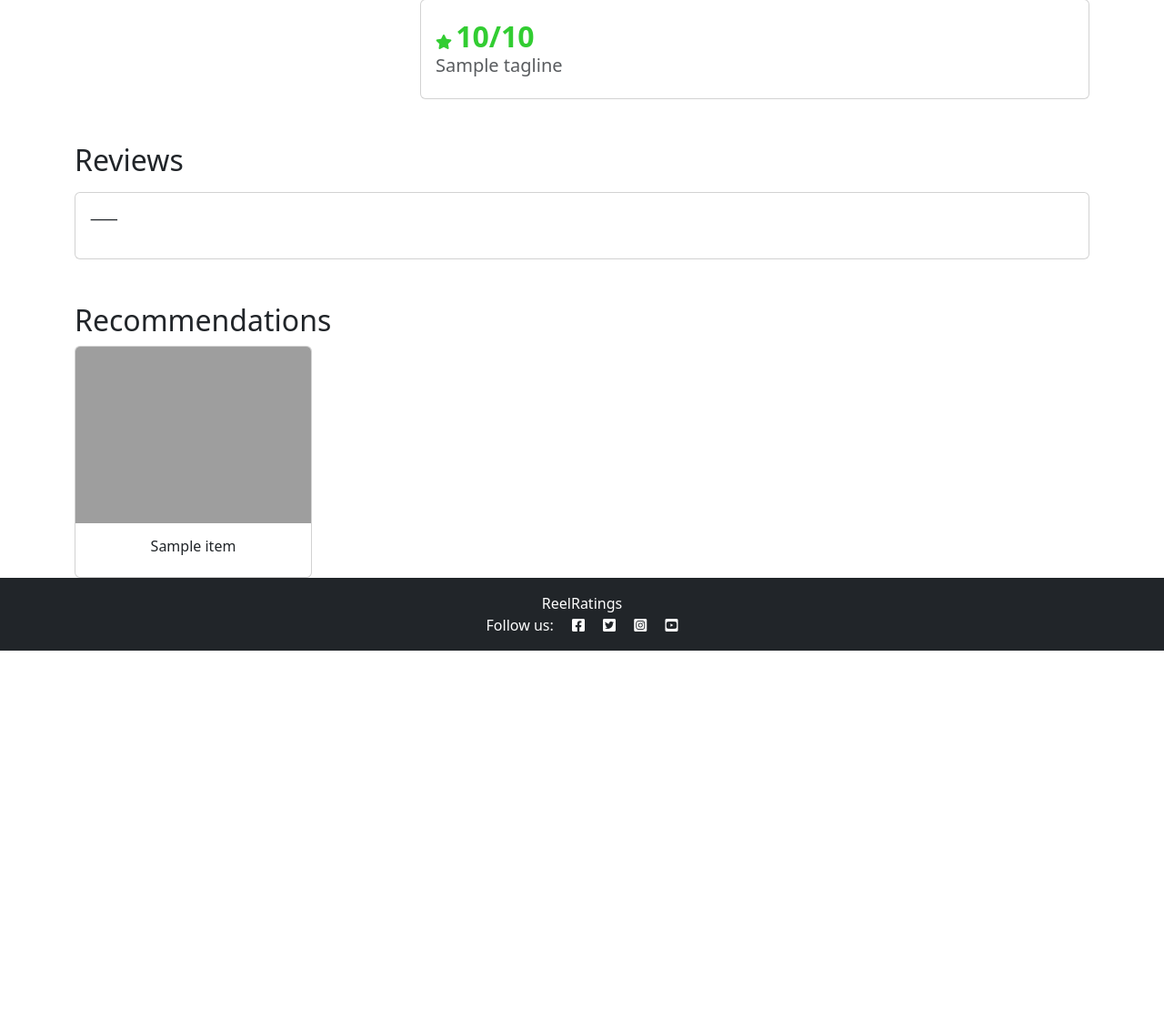
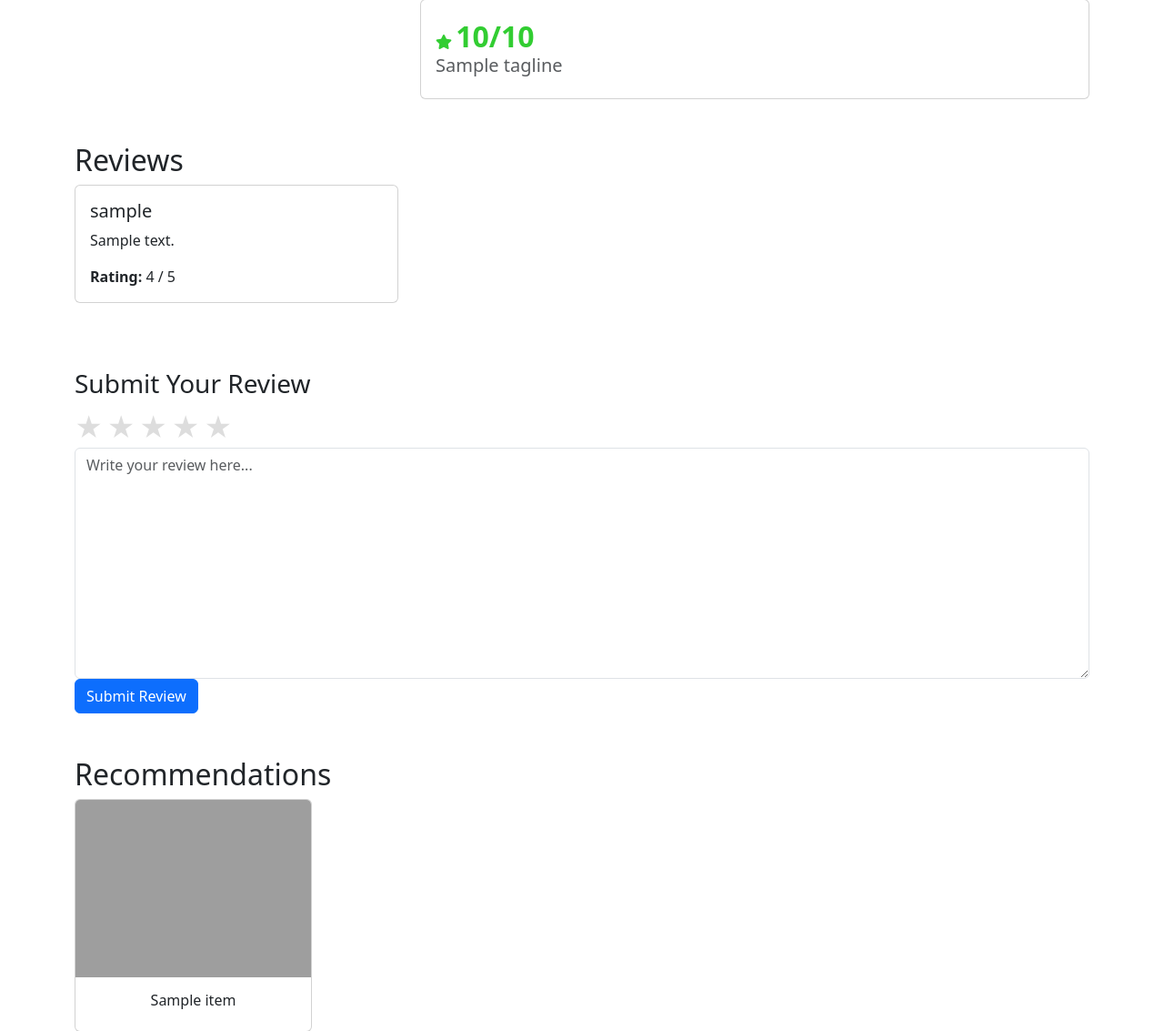
Before and after one commit to desireealexia/ReelRatings, a Django app: page /tv-show/1/ in a window 1280 px wide. Shown: the part 489-1622 px from the top of the page at 91% size. Before the commit the page ends 1204 px from the top, so only its background shows below. Run offline with Django 5.2, Linux system fonts and the light colour scheme; tables that the repository leaves empty hold one stand-in row (values such as "Sample post"); a database or web service that is not in the repository returns one stand-in record (values such as "Sample title"); data that the repository does not hold is empty; grey boxes are pictures that could not be loaded.

Commit message:
Added review form and star rating feature to movie and TV show detail pages with interactive CSS and JavaScript

```diff
--- /dev/null
+++ b/movies/forms.py
@@ -0,0 +1,17 @@
+from django import forms
+from .models import Review
+
+class ReviewForm(forms.ModelForm):
+    class Meta:
+        model = Review
+        fields = ['rating', 'review_text']
+
+    rating = forms.IntegerField(
+        min_value=1,
+        max_value=5,
+        widget=forms.NumberInput(attrs={'class': 'form-control', 'placeholder': 'Rating (1-5)'}),
+    )
+
+    review_text = forms.CharField(
+        widget=forms.Textarea(attrs={'class': 'form-control', 'placeholder': 'Write your review here...'}),
+    )
--- a/movies/models.py
+++ b/movies/models.py
@@ -15,15 +15,22 @@ class User(models.Model):
 
 class Review(models.Model):
     review_id = models.AutoField(primary_key=True)
-    user = models.ForeignKey('User', on_delete=models.CASCADE)
+    user = models.ForeignKey(User, on_delete=models.CASCADE)
     movie_id = models.IntegerField(null=True, blank=True)
     tv_show_id = models.IntegerField(null=True, blank=True)
+    movie_title = models.CharField(max_length=255, null=True, blank=True)
+    tv_show_title = models.CharField(max_length=255, null=True, blank=True)
     rating = models.IntegerField(validators=[MinValueValidator(1), MaxValueValidator(5)])
     review_text = models.TextField()
     created_at = models.DateTimeField(auto_now_add=True)
 
     def __str__(self):
-        return f"Review by {self.user.username} for Movie ID {self.movie_id or 'N/A'}"
+        if self.movie_id:
+            return f"Review by {self.user.username} for '{self.movie_title}'"
+        elif self.tv_show_id:
+            return f"Review by {self.user.username} for '{self.tv_show_title}'"
+        else:
+            return f"Review by {self.user.username}"
 
 class Watchlist(models.Model):
     watchlist_id = models.AutoField(primary_key=True)
--- a/movies/templates/movies/tv_show_detail.html
+++ b/movies/templates/movies/tv_show_detail.html
@@ -1,4 +1,6 @@
 {% extends 'base.html' %}
+
+{% load static %}
 
 {% block title %}{{ show.name }} | TV Show Details{% endblock %}
 
@@ -118,8 +120,9 @@
             <!-- Individual Review Card -->
             <div class="card">
                 <div class="card-body">
-                        <h5 class="card-title">{{ review.author }}</h5>
-                        <p class="card-text">{{ review.content }}</p>
+                    <h5 class="card-title">{{ review.user.username }}</h5>
+                            <p class="card-text">{{ review.review_text }}</p>
+                            <p class="card-text"><strong>Rating:</strong> {{ review.rating }} / 5</p>
                 </div>
             </div>
         </div>
@@ -128,10 +131,36 @@
 {% else %}
     <div class="card mt-3">
         <div class="card-body">
-                <p>⸺</p>
+            <p>No reviews yet.</p>
         </div>
     </div>
 {% endif %}
+
+<!-- Review Form -->
+<h3 class="mt-5">Submit Your Review</h3>
+<form method="POST" action="{% url 'tv_show_detail' show.id %}">
+    {% csrf_token %}
+    <!-- Rating stars -->
+    <div class="star-rating">
+        <input type="radio" id="star5" name="rating" value="5" />
+        <label for="star5" class="star">&#9733;</label>
+        <input type="radio" id="star4" name="rating" value="4" />
+        <label for="star4" class="star">&#9733;</label>
+        <input type="radio" id="star3" name="rating" value="3" />
+        <label for="star3" class="star">&#9733;</label>
+        <input type="radio" id="star2" name="rating" value="2" />
+        <label for="star2" class="star">&#9733;</label>
+        <input type="radio" id="star1" name="rating" value="1" />
+        <label for="star1" class="star">&#9733;</label>
+    </div>
+
+    <br>
+
+    <!-- Review text area -->
+    {{ form.review_text }}
+
+    <button type="submit" class="btn btn-primary">Submit Review</button>
+</form>
 
     <!-- Recommendations -->
     <h2 class="mt-5">Recommendations</h2>
--- a/movies/views.py
+++ b/movies/views.py
@@ -1,10 +1,15 @@
+from django.conf import settings
+from django.conf.urls.static import static
 from django.core.paginator import Paginator
-from django.shortcuts import render
+from django.shortcuts import render, redirect
 from django.views import View
-from django.http import HttpResponse
-from django.conf import settings
-import requests
+from .models import Review
+from .forms import ReviewForm
 from .utils import get_tmdb_data
+
+urlpatterns = [
+    # Your app URLs
+] + static(settings.STATIC_URL, document_root=settings.STATIC_ROOT)
 
 # Create your views here.
 class HomePageView(View):
@@ -45,10 +50,52 @@ class MovieDetailView(View):
         recommendations = get_tmdb_data(f"movie/{movie_id}/recommendations", {'language': 'en-US'})
 
         recommendations_list = recommendations.get('results', [])
-        return render(request, 'movies/movie_detail.html', {
+
+        # Fetch user reviews for this movie
+        reviews = Review.objects.filter(movie_id=movie_id)
+
+        # Prepare the review form
+        form = ReviewForm()
+
+        context = {
             'movie': movie,
-            'recommendations': recommendations_list
-        })
+            'reviews': reviews,
+            'recommendations': recommendations_list,
+            'form': form,
+        }
+
+        return render(request, 'movies/movie_detail.html', context)
+
+    def post(self, request, movie_id):
+        # Ensure the user is logged in
+        if not request.user.is_authenticated:
+            return redirect('login')  # Redirect to login if user is not authenticated
+
+        # Fetch movie details from TMDb API
+        movie_data = get_tmdb_data(f'movie/{movie_id}', {'language': 'en-US'})
+        movie_title = movie_data.get('title', '')
+
+        # Process the review form submission
+        form = ReviewForm(request.POST)
+        if form.is_valid():
+            review = form.save(commit=False)
+            review.user = request.user  # Associate the review with the logged-in user
+            review.movie_id = movie_id
+            review.movie_title = movie_title
+            review.save()  # Save the review
+
+            # Redirect to the same movie detail page after saving the review
+            return redirect('movie_detail', movie_id=movie_id)
+
+        # In case of an invalid form, re-render the page with the form
+        context = {
+            'movie': movie_data,
+            'reviews': Review.objects.filter(movie_id=movie_id),
+            'recommendations': get_tmdb_data(f"movie/{movie_id}/recommendations", {'language': 'en-US'}).get('results', []),
+            'form': form,
+        }
+
+        return render(request, 'movies/movie_detail.html', context)
 
 class TVShowDetailView(View):
     def get(self, request, series_id):
@@ -58,10 +105,52 @@ class TVShowDetailView(View):
         recommendations = get_tmdb_data(f"tv/{series_id}/recommendations", {'language': 'en-US'})
 
         recommendations_list = recommendations.get('results', [])
-        return render(request, 'movies/tv_show_detail.html', {
+
+         # Fetch user reviews for this TV show
+        reviews = Review.objects.filter(tv_show_id=series_id)
+
+        # Prepare the review form
+        form = ReviewForm()
+
+        context = {
             'show': show,
-            'recommendations': recommendations_list
-        })
+            'reviews': reviews,
+            'recommendations': recommendations_list,
+            'form': form,
+        }
+
+        return render(request, 'movies/tv_show_detail.html', context)
+
+    def post(self, request, series_id):
+        # Ensure the user is logged in
+        if not request.user.is_authenticated:
+            return redirect('login')  # Redirect to login if user is not authenticated
+
+        # Fetch TV show details from TMDb API
+        show_data = get_tmdb_data(f'tv/{series_id}', {'language': 'en-US'})
+        show_title = show_data.get('name', '')  # Get TV show title
+
+        # Process the review form submission
+        form = ReviewForm(request.POST)
+        if form.is_valid():
+            review = form.save(commit=False)
+            review.user = request.user  # Associate the review with the logged-in user
+            review.tv_show_id = series_id
+            review.tv_show_title = show_title
+            review.save()  # Save the review
+
+            # Redirect to the same TV show detail page after saving the review
+            return redirect('tv_show_detail', series_id=series_id)
+
+        # In case of an invalid form, re-render the page with the form
+        context = {
+            'show': show_data,
+            'reviews': Review.objects.filter(tv_show_id=series_id),
+            'recommendations': get_tmdb_data(f"tv/{series_id}/recommendations", {'language': 'en-US'}).get('results', []),
+            'form': form,
+        }
+
+        return render(request, 'movies/tv_show_detail.html', context)
 
 class SearchResultsView(View):
     def get(self, request):
--- a/reelratings/settings.py
+++ b/reelratings/settings.py
@@ -32,7 +32,7 @@ APP_TEMPLATES_DIR = os.path.join(BASE_DIR, 'movies/templates')  # App-specific t
 SECRET_KEY = 'django-insecure-tg-w1e^wel8qwv)rybhbcnx6qzocngf6l#$0j(hgyf1eb-f0(t'
 
 # SECURITY WARNING: don't run with debug turned on in production!
-DEBUG = False
+DEBUG = True
 
 ALLOWED_HOSTS = [
     '127.0.0.1',
@@ -144,7 +144,7 @@ USE_TZ = True
 
 STATIC_URL = 'static/'
 STATICFILES_DIRS = [
-     BASE_DIR / "static",
+    BASE_DIR / "static",
 ]
 STATIC_ROOT = os.path.join(BASE_DIR, 'staticfiles')
 
--- a/static/css/style.css
+++ b/static/css/style.css
@@ -0,0 +1,24 @@
+.star-rating {
+    display: inline-block;
+    direction: rtl; /* Ensures the stars are clickable from right to left */
+}
+
+.star {
+    font-size: 30px;
+    color: #ddd;
+    cursor: pointer;
+    transition: color 0.2s;
+}
+
+.star:hover,
+.star:focus {
+    color: gold;
+}
+
+input[type="radio"] {
+    display: none;
+}
+
+input[type="radio"]:checked ~ .star {
+    color: gold;
+}
--- a/static/js/script.js
+++ b/static/js/script.js
@@ -8,3 +8,22 @@ document.addEventListener("DOMContentLoaded", function () {
       toast.show();
     });
   });
+
+document.addEventListener('DOMContentLoaded', function () {
+  const stars = document.querySelectorAll('.star');
+
+  stars.forEach(star => {
+      star.addEventListener('mouseover', function () {
+          this.style.color = 'gold';
+          let prevSibling = this.previousElementSibling;
+          while (prevSibling) {
+              prevSibling.style.color = 'gold';
+              prevSibling = prevSibling.previousElementSibling;
+          }
+      });
+
+      star.addEventListener('mouseout', function () {
+          stars.forEach(s => s.style.color = '#ddd');
+      });
+  });
+});
--- a/templates/base.html
+++ b/templates/base.html
@@ -1,8 +1,8 @@
+{% load static %}
+
 {% url 'account_login' as login_url %}
 {% url 'account_signup' as signup_url %}
 {% url 'account_logout' as logout_url %}
-
-{% load static %}
 
 <!DOCTYPE html>
 <html class="h-100" lang="en">
@@ -33,7 +33,7 @@
     <link href="https://cdn.jsdelivr.net/npm/bootstrap@5.3.3/dist/css/bootstrap.min.css" rel="stylesheet" integrity="sha384-QWTKZyjpPEjISv5WaRU9OFeRpok6YctnYmDr5pNlyT2bRjXh0JMhjY6hW+ALEwIH" crossorigin="anonymous">
 
     <!-- Custom CSS -->
-    <link rel="stylesheet" href="{% static 'css/style.css' %}" />
+    <link rel="stylesheet" href="{% static 'css/style.css' %}">
   </head>
 
   <body class="d-flex flex-column h-100 main-bg">
@@ -144,7 +144,7 @@
       </p>
     </footer>
 
-    <script src="{% static 'js/script.js' %}"></script>
+    <script src="{% static 'js/scripts.js' %}"></script>
     <script src="https://cdn.jsdelivr.net/npm/bootstrap@5.3.3/dist/js/bootstrap.bundle.min.js" integrity="sha384-YvpcrYf0tY3lHB60NNkmXc5s9fDVZLESaAA55NDzOxhy9GkcIdslK1eN7N6jIeHz" crossorigin="anonymous"></script>
   </body>
 </html>
```
Also changed, not shown: movies/templates/movies/movie_detail.html (+29 -1 lines), movies/migrations/0002_review_movie_title_review_tv_show_title.py (added), 2 other files. Lines whose indentation alone changed are shown as unchanged.
